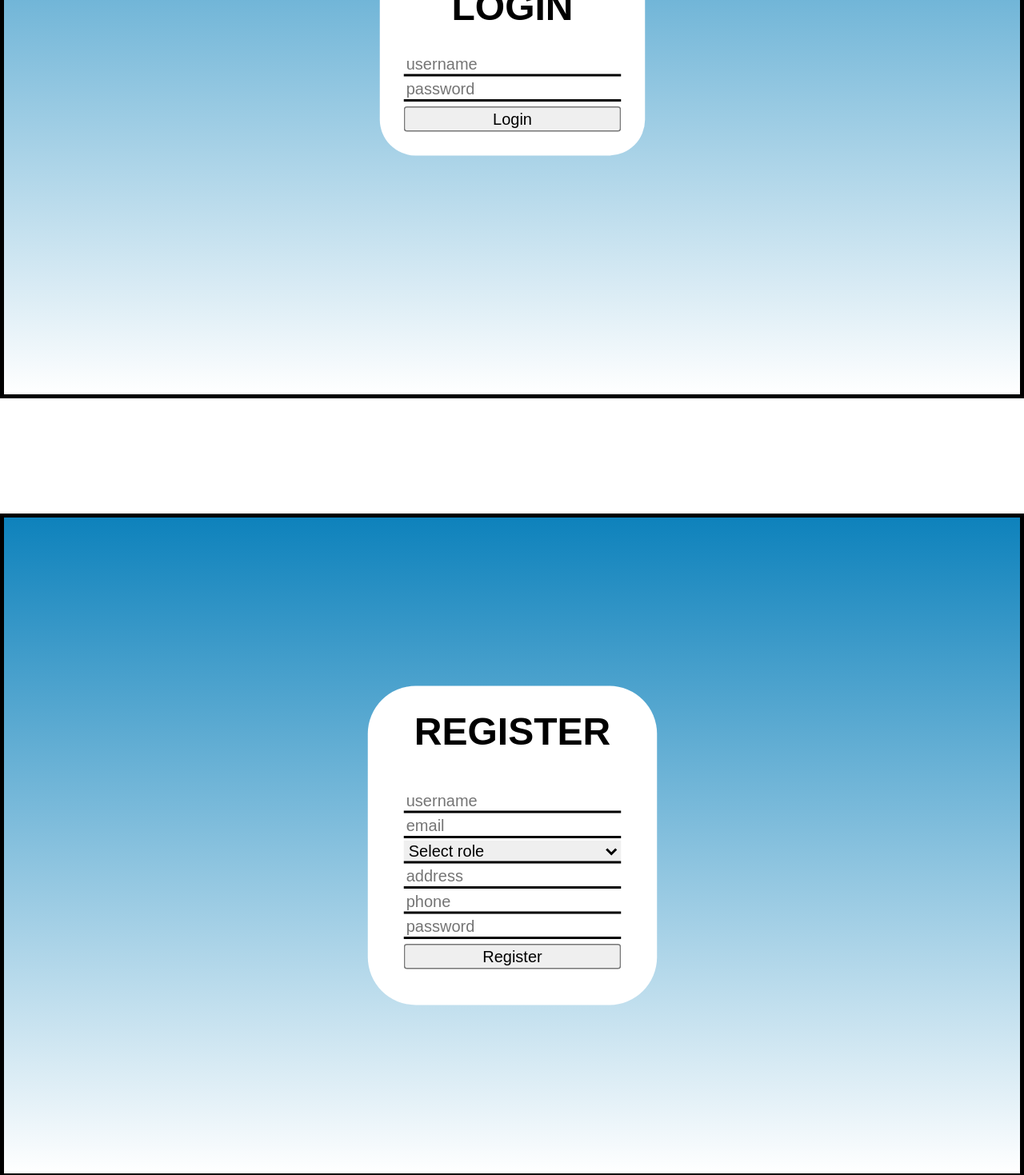
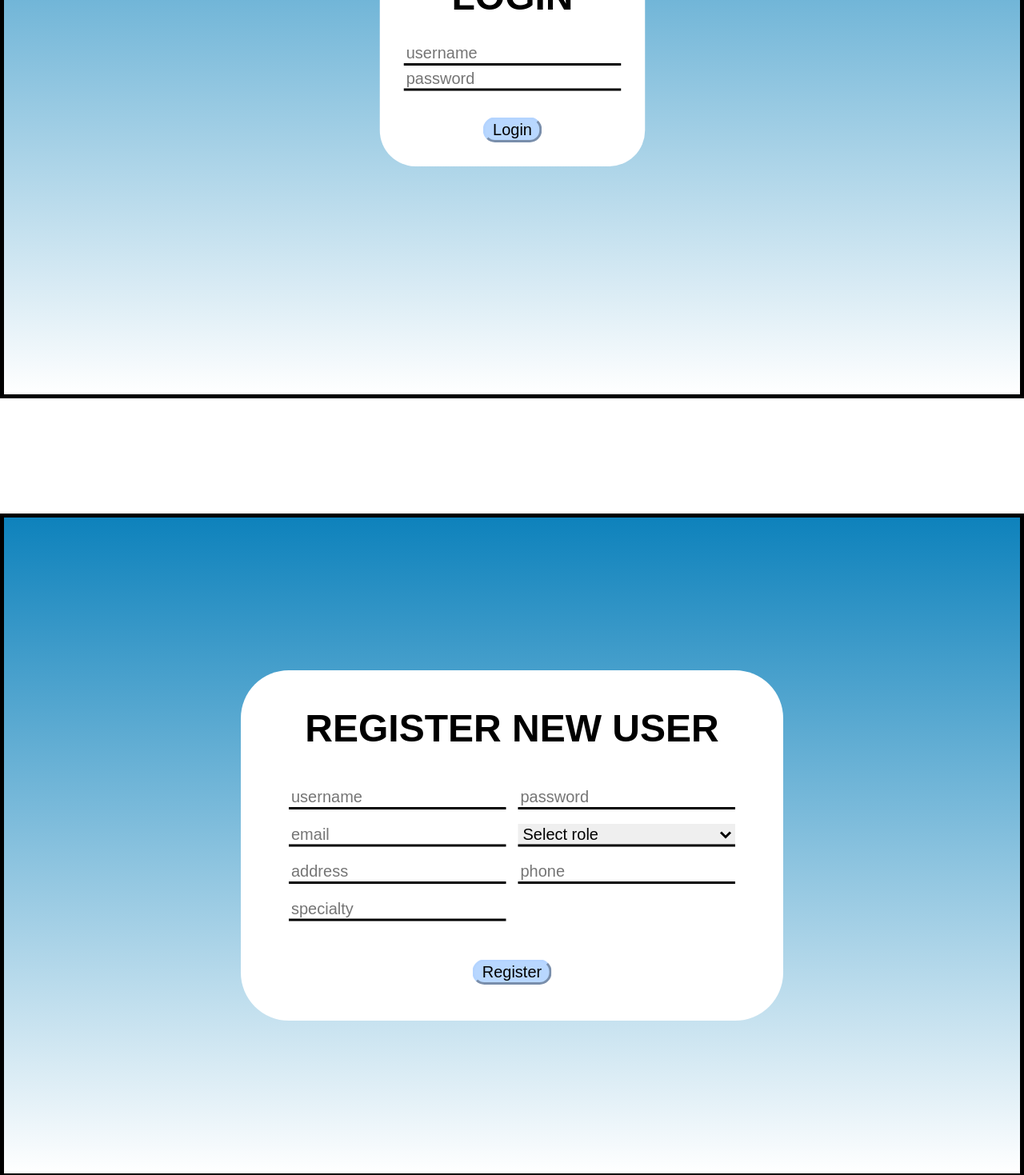
Before and after one commit to raja-omar/MediSync, a React (Vite) app in the folder appointment-management-system/: page / in a window 1280 px wide. Shown: the part 2240-3709 px from the top of the page at 80% size. Built offline with nearby package versions, Linux system fonts and the light colour scheme.

Commit message:
beautify

```diff
--- a/appointment-management-system/src/pages/Login.jsx
+++ b/appointment-management-system/src/pages/Login.jsx
@@ -10,10 +10,11 @@ const Login = () => {
                 <form className='form'>
                     <input required type="text" placeholder="username" name="username" className='input'/>
                     <input required type="password" placeholder="password" name="password" className='input'/>
-                    <button className='button'>Login</button>
                     {/* <span>New doctor? <Link to="/registerDoctor">Register here</Link></span> */}
                     {/* <span>Are you a receptionist? <Link to="/receptionistLogin">Login here</Link></span> */}
                 </form>
+                <button className='button'>Login</button>
+
             </div>
         </div>
     );
--- a/appointment-management-system/src/pages/Register.jsx
+++ b/appointment-management-system/src/pages/Register.jsx
@@ -6,9 +6,10 @@ const Reg = () => {
     return(
         <div className="doctor-register-section">
             <div className='container'>
-                <h1 className='header'>REGISTER</h1>
+                <h1 className='header'>REGISTER NEW USER</h1>
                 <form className='form'>
                     <input required type="text" placeholder="username" name="username" autoComplete="off" className='input'/>
+                    <input required type="password" placeholder="password" name="password" autoComplete="off" className='input'/>
                     <input required type="email" placeholder="email" name="email" autoComplete="off" className='input'/>
                     <select required placeholder="role" className='input'>
                         <option value="">Select role</option>
@@ -16,14 +17,15 @@ const Reg = () => {
                         <option value="Receptionist">Receptionist</option>
                     </select>
                     <input required type="text" placeholder="address" name="password" autoComplete="off" className='input'/>
-                    <input required type="text" placeholder="phone" name="password" autoComplete="off" className='input'/>
-                    <input required type="password" placeholder="password" name="password" autoComplete="off" className='input'/>
-                    <button className='button'>Register</button>
+                    <input required type="tel" placeholder="phone" name="password" autoComplete="off" className='input' pattern='[0-9]{10}' title="Please enter a valid 10-digit phone number"/>
+                    <input required type="text" placeholder="specialty" name="specialty" autoComplete="off" className='input'/>
                     {/* <span>Already have an account? <Link to="/login">Login</Link></span> */}
 
                  {/* Add more fields for registration such as address and phone number */}
 
                 </form>
+                <button className='button'>Register</button>
+
             </div>
 
         </div>
--- a/appointment-management-system/src/styles/Login.css
+++ b/appointment-management-system/src/styles/Login.css
@@ -35,7 +35,19 @@
         }
         .button{
             size: 10px;
-            margin-top: 2px;
+            margin-bottom: 20px;
+            border-radius: 10px;
+            background-color: #79b3ff87;
+            border-color: #b4d4ff;
+            transition: background-color 0.5s ease, transform 0.3s ease;
+        }
+        .button:hover{
+            background-color: #a4c4ef; /* Change color on hover */
+            transform: scale(1.01);
+        }
+        .button:active{
+            background-color: #7394bf;
+            transform: scale3d(0.99);
         }
     }
 }
@@ -60,6 +72,8 @@
         flex-direction: column;
         align-items: center;
         justify-content: center;
+        width: fit-content;
+        padding: 10px;
         border-radius: 40px;
         scale: 1.5;
 
@@ -71,6 +85,9 @@
             display: flex;
             flex-direction: column;
             padding: 30px;
+            display: grid;
+            grid-template-columns: 1fr 1fr; /* Creates two columns of equal width */
+            gap: 10px; /* Adds space between the grid items */
         }
         .input{
             border: none;
@@ -79,9 +96,21 @@
         }
         .button{
             size: 10px;
-            margin-top: 2px;
+            margin-bottom: 20px;
+            border-radius: 10px;
+            background-color: #79b3ff87;
+            border-color: #b4d4ff;
+            transition: background-color 0.5s ease, transform 0.3s ease;
         }
-
+        .button:hover{
+            background-color: #a4c4ef; /* Change color on hover */
+            transform: scale(1.01);
+        }
+        .button:active{
+            background-color: #7394bf;
+            transform: scale3d(0.99);
+        }
     }
 
+
 }
```
